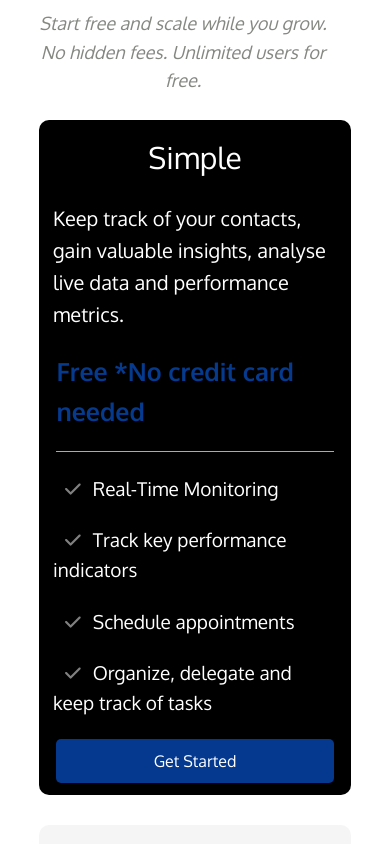
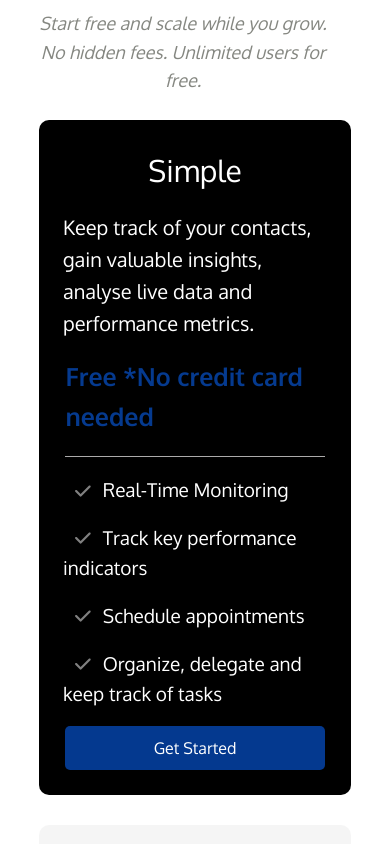
Before and after one commit to Ali-Umair-Khan/saas, a Next.js app: page / in a window 390 px wide. Shown: the part 5120-5964 px from the top of the page. Built offline with nearby package versions, Linux system fonts and the light colour scheme; a web font is replaced by a local one.

Commit message:
changes in styling for mobile screens

```diff
--- a/src/app/components/hero/style.css
+++ b/src/app/components/hero/style.css
@@ -583,6 +583,7 @@ ul li {
     /* width:40rem; */
     max-width:80vw;
     border-radius: 8px;
+    padding:1.5rem 1rem;
 }
 
 .hero__pricing-details-c:hover{
```
